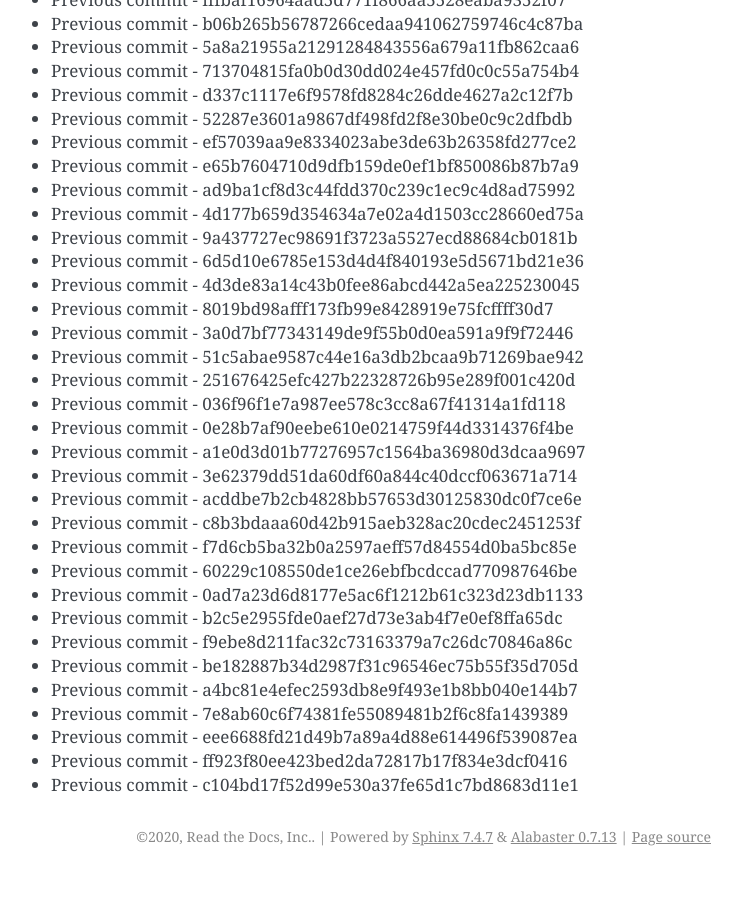
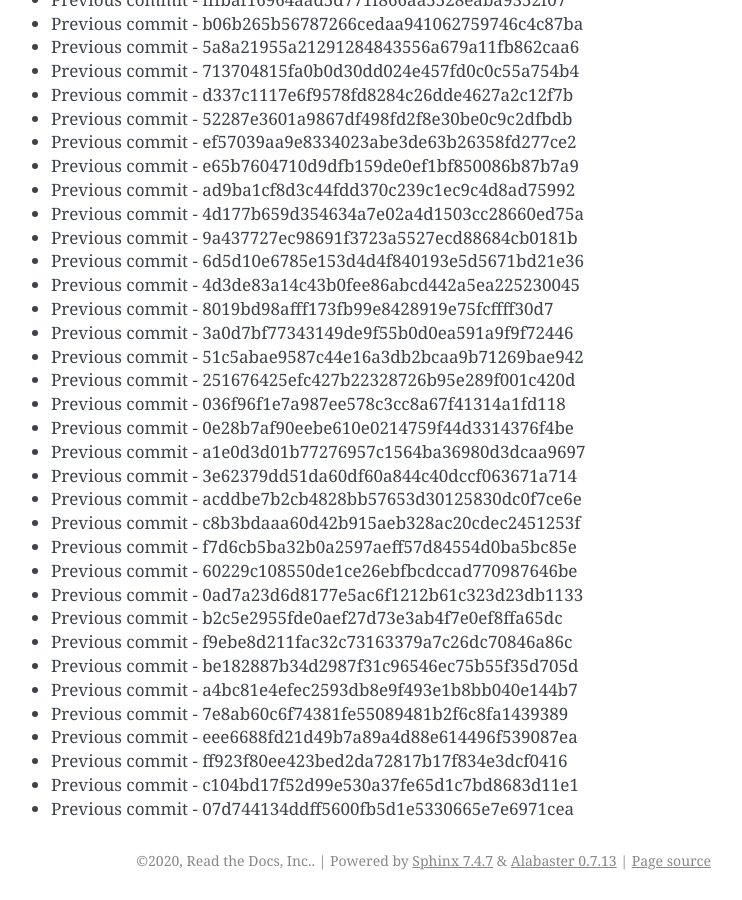
Before and after one commit to readthedocs/rtd-git-stresstest, a Sphinx documentation site: the page built from docs/updates.rst, in a window 1280 px wide and 900 px high, scrolled down 46560 px. Shown: the whole window, without its empty margins (399-1141 px from the left). Built offline with Sphinx 7.4.7, drawn with Linux system fonts in a browser that asks for light colours; before the commit the page ends 47436 px from its top, so only the background shows below that.

Commit message:
Generating commit from previous: 07d744134ddff5600fb5d1e5330665e7e6971cea

```diff
--- a/docs/updates.rst
+++ b/docs/updates.rst
@@ -1988,3 +1988,4 @@ It can be tested for any performance characteristics.
 * Previous commit - eee6688fd21d49b7a89a4d88e614496f539087ea
 * Previous commit - ff923f80ee423bed2da72817b17f834e3dcf0416
 * Previous commit - c104bd17f52d99e530a37fe65d1c7bd8683d11e1
+* Previous commit - 07d744134ddff5600fb5d1e5330665e7e6971cea
```
